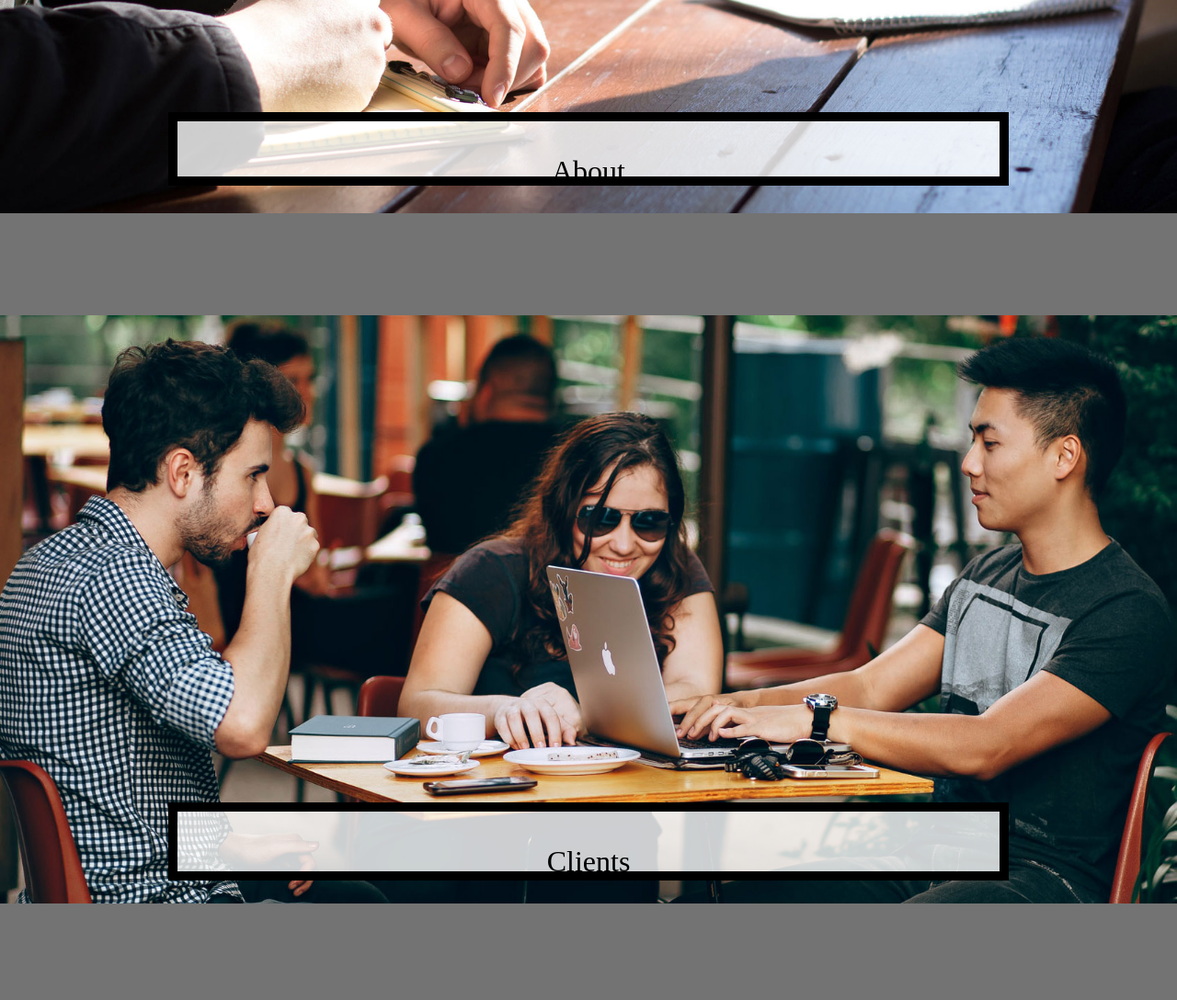
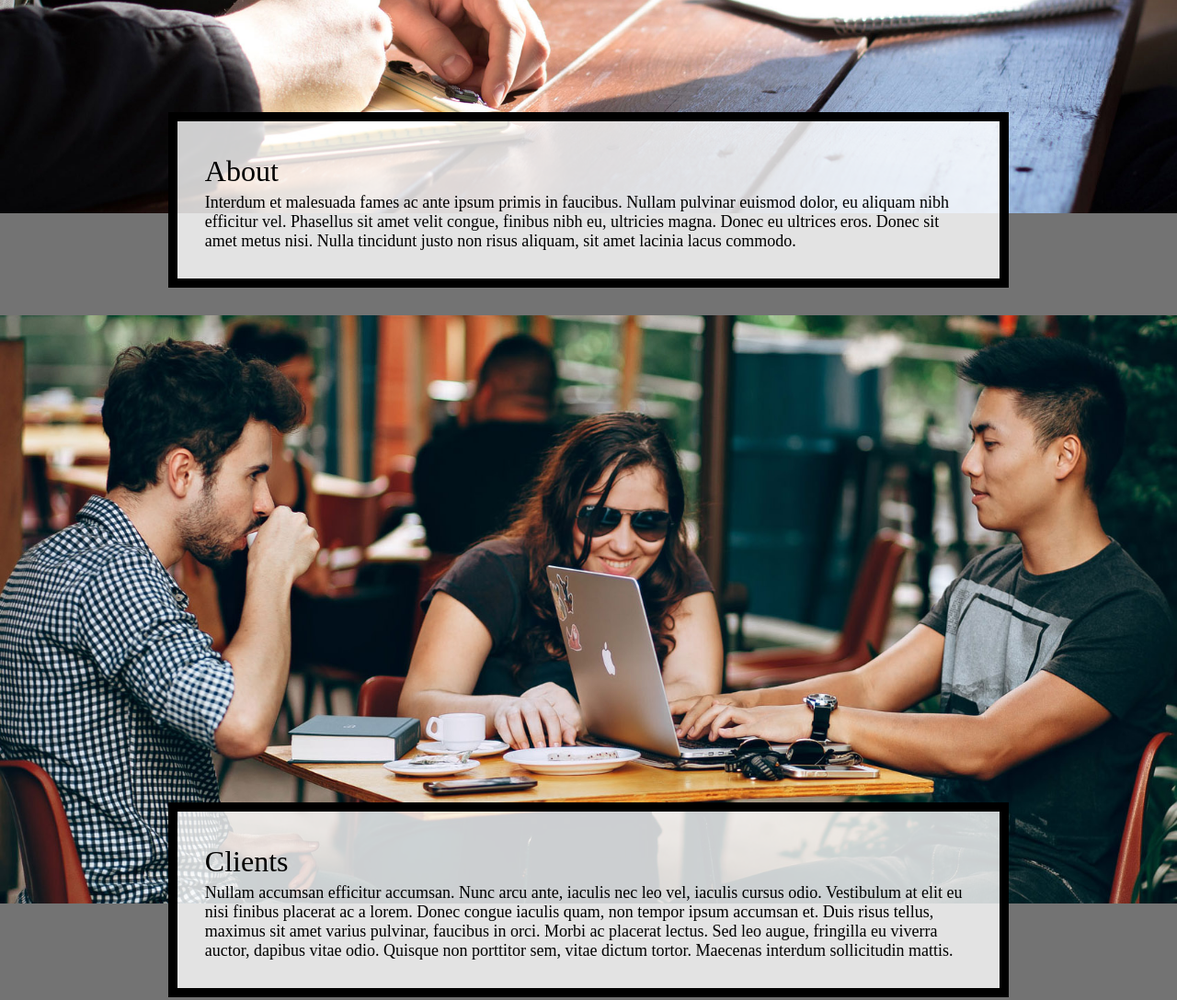
Before and after one commit to merfranchi/hw4-2023, a plain HTML site: page index.html in a window 1280 px wide. Shown: the part 880-1968 px from the top of the page at 92% size. Drawn offline with Linux system fonts and the light colour scheme.

Commit message:
Update style.css

```diff
--- a/css/style.css
+++ b/css/style.css
@@ -72,8 +72,8 @@ img{
 
   /* Requirement 9 code here -- Do not remove this comment. */
 .text{
-  text-align: center;
-  max-height: 40%;
+  align-self: center;
+  max-height: 40vh;
   overflow: scroll;
 }
 
```
